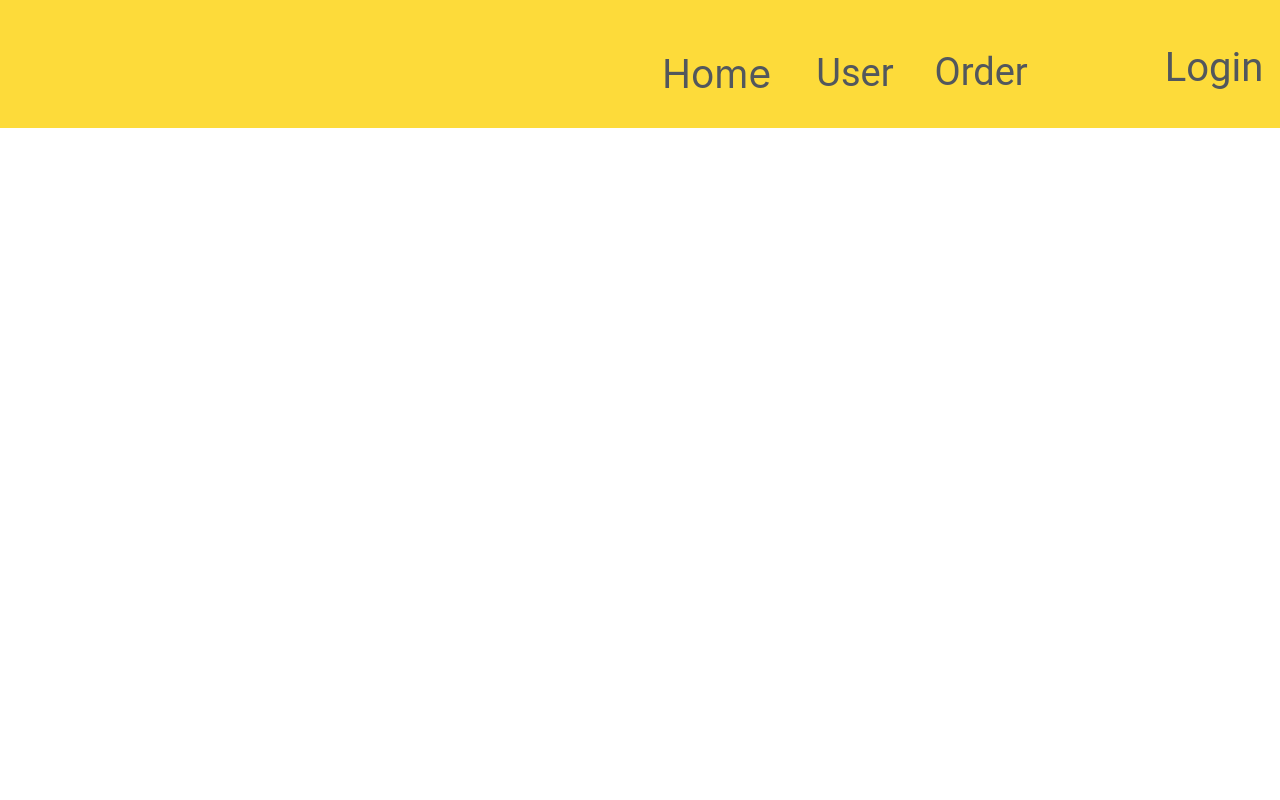
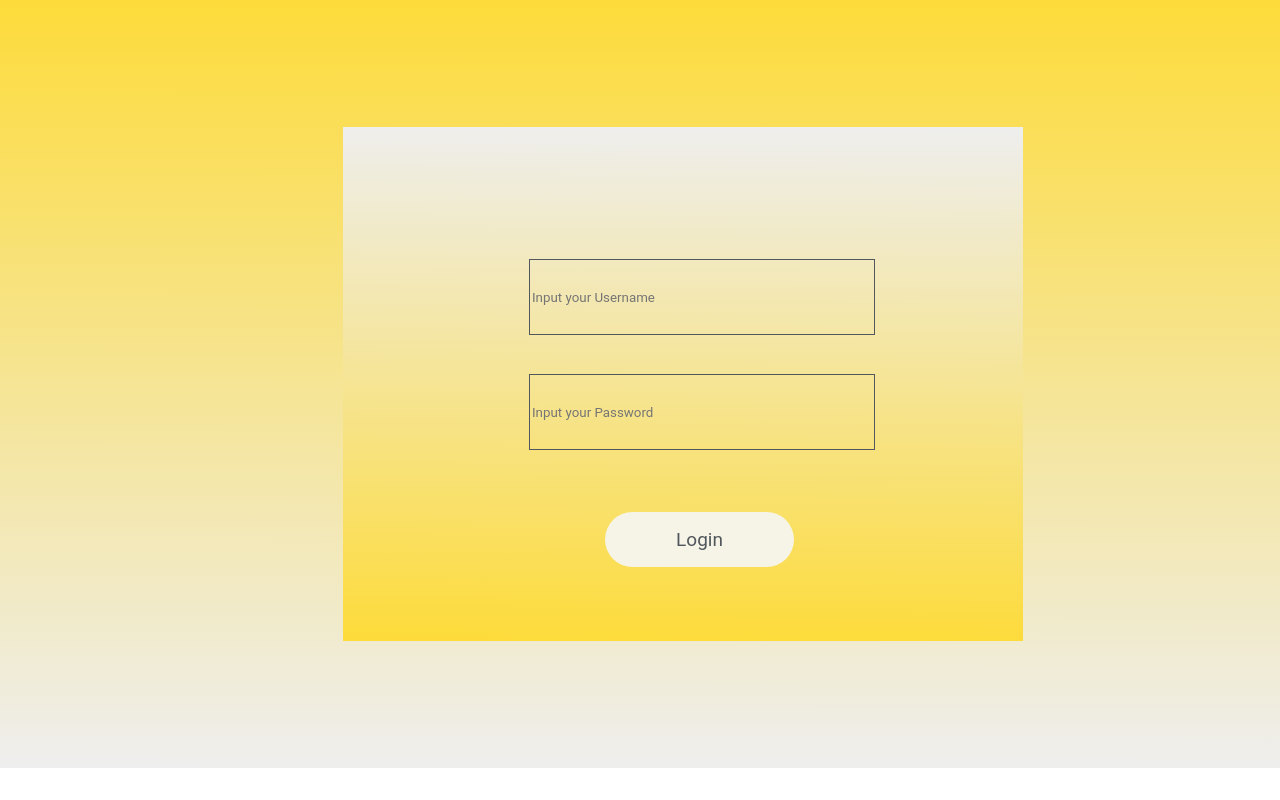
Before and after one commit to gilbertttsubay/adminLaundry, a React (Create React App) app: page / in a window 1280 px wide. Shown: the top 800 px of the page. Built offline with nearby package versions, Linux system fonts and the light colour scheme.

Commit message:
make login page (only UI)

```diff
--- a/src/App.js
+++ b/src/App.js
@@ -2,6 +2,7 @@ import React, { Component } from "react";
 import logo from "./logo.svg";
 import "./App.css";
 import Header from "../src/ConstantComponent/Header/Header";
+import Login from "../src/Gilbert/Pages/Login";
 
 class App extends Component {
   constructor(props) {
@@ -9,7 +10,7 @@ class App extends Component {
     this.state = {};
   }
   render() {
-    return <Header></Header>;
+    return <Login></Login>;
   }
 }
 
--- /dev/null
+++ b/src/Gilbert/Pages/Login.css
@@ -0,0 +1,84 @@
+.container {
+  display: flex;
+  width: 1366px;
+  height: 768px;
+  flex-direction: column;
+  background-image: linear-gradient(
+    180.08147983580307deg,
+    rgba(253, 219, 58, 1) 0%,
+    #eeeeee 100%
+  );
+}
+
+.containerComponent {
+  width: 680px;
+  height: 514px;
+  flex-direction: column;
+  display: flex;
+  margin-top: 127px;
+  margin-left: 343px;
+  background-image: linear-gradient(
+    0.4337369395282451deg,
+    rgba(253, 219, 58, 1) 0%,
+    #eeeeee 100%
+  );
+}
+
+.inputUsername {
+  font-family: Roboto;
+  font-style: normal;
+  font-weight: 400;
+  color: #121212;
+  height: 72px;
+  width: 340px;
+  border-width: 1px;
+  border-color: rgba(82, 87, 93, 1);
+  margin-top: 132px;
+  margin-left: 186px;
+  border-style: solid;
+  background: transparent;
+}
+
+.inputPassword {
+  font-family: Roboto;
+  font-style: normal;
+  font-weight: 400;
+  color: #121212;
+  height: 72px;
+  width: 340px;
+  border-width: 1px;
+  border-color: rgba(82, 87, 93, 1);
+  margin-top: 39px;
+  margin-left: 186px;
+  border-style: solid;
+  background: transparent;
+}
+
+.containerButton {
+  width: 189px;
+  height: 55px;
+  background-color: rgba(246, 244, 230, 1);
+  border-radius: 30px;
+  flex-direction: column;
+  display: flex;
+  margin-top: 62px;
+  margin-left: 262px;
+  border: none;
+}
+
+.buttonLogin {
+  display: block;
+  background: none;
+  height: 100%;
+  width: 100%;
+  border: none;
+}
+
+.wordLogin {
+  font-family: Roboto;
+  font-style: normal;
+  font-weight: 400;
+  color: rgba(82, 87, 93, 1);
+  font-size: 19px;
+  margin-top: 16px;
+}
--- /dev/null
+++ b/src/Gilbert/Pages/Login.js
@@ -0,0 +1,27 @@
+import React, { Component } from "react";
+import "./Login.css";
+
+class Login extends Component {
+  constructor(props) {
+    super(props);
+    this.state = {};
+  }
+  render() {
+    return (
+      <div className="container">
+        <div className="containerComponent">
+          <input className="inputUsername" placeholder="Input your Username" />
+          <input className="inputPassword" placeholder="Input your Password" />
+
+          <div className="containerButton">
+            <button className="buttonLogin">
+              <span className="wordLogin">Login</span>
+            </button>
+          </div>
+        </div>
+      </div>
+    );
+  }
+}
+
+export default Login;
```
